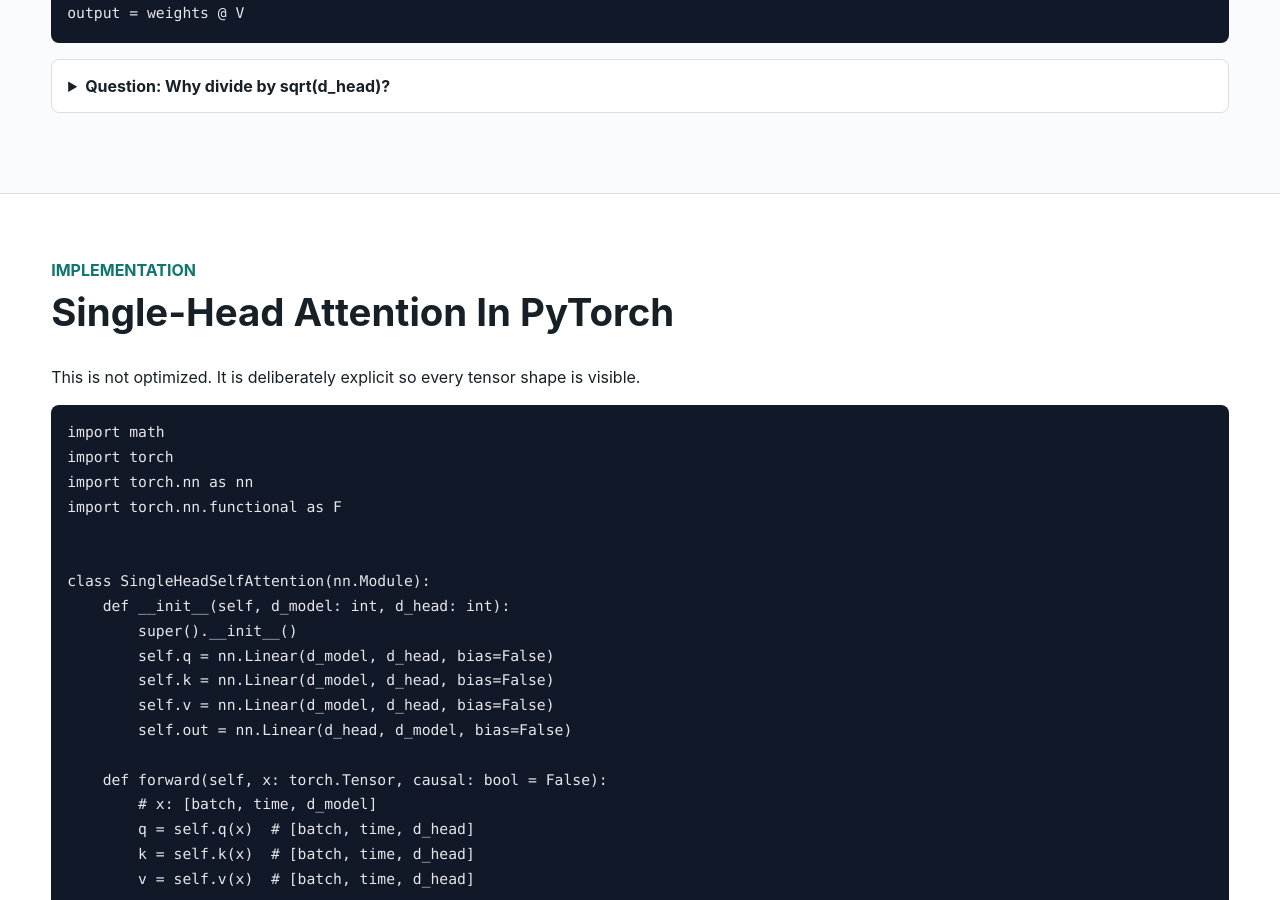
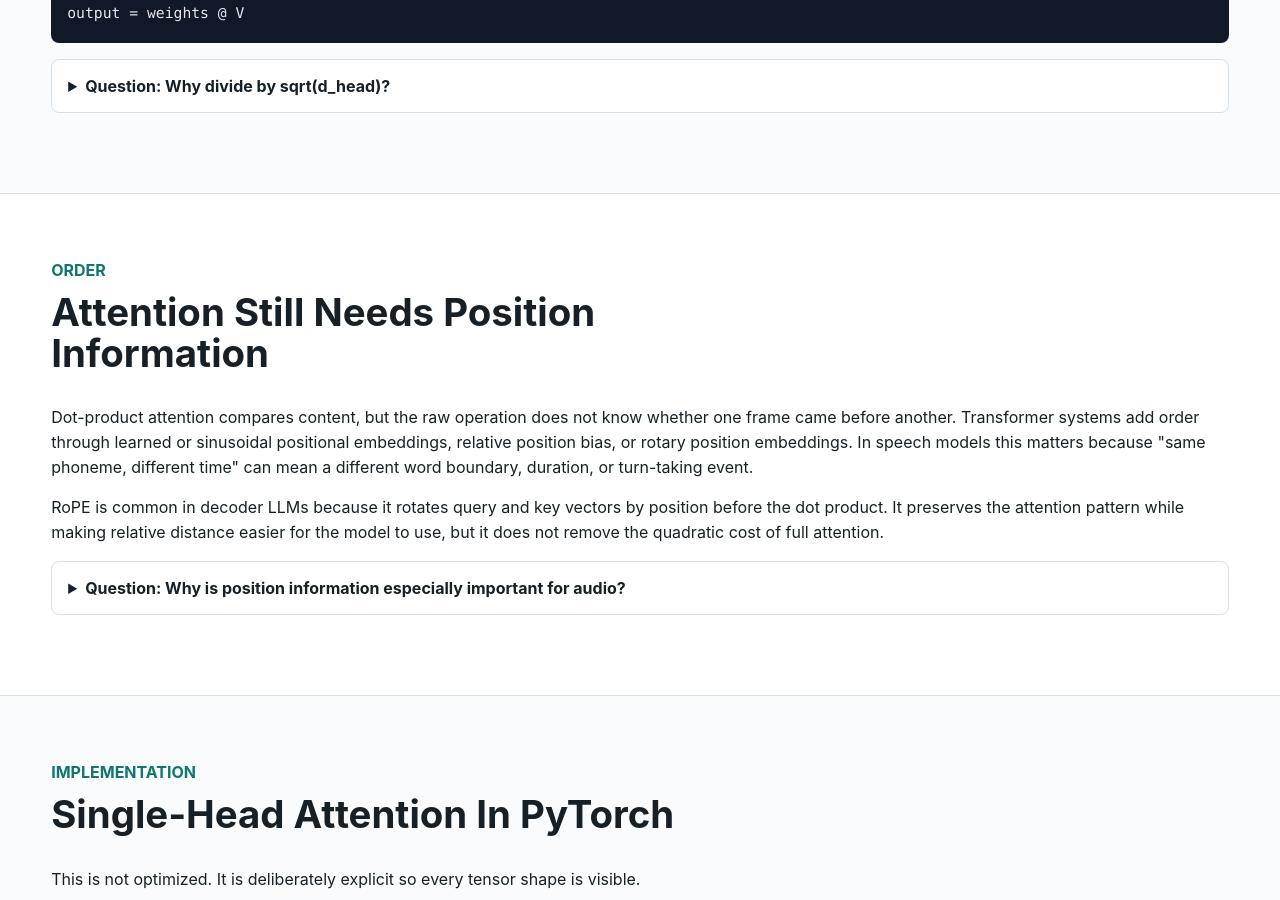
Before and after one commit to kennethli319/kennethli319.github.io, a Jekyll site: the page audio-text-ml-course/lessons/transformers.html, which Jekyll copies as it is, in a window 1280 px wide and 900 px high, scrolled down 1390 px. Built offline with Jekyll 4.4.1, drawn with Linux system fonts in a browser that asks for light colours.

Commit message:
Update transformer lesson position encoding notes

```diff
--- a/audio-text-ml-course/lessons/transformers.html
+++ b/audio-text-ml-course/lessons/transformers.html
@@ -78,6 +78,36 @@ output = weights @ V</code></pre>
           Dot products get larger as vector dimension grows. Without scaling,
           softmax can become too sharp early in training, causing tiny gradients.
           Dividing by sqrt(d_head) keeps score variance more stable.
+        </p>
+      </details>
+    </section>
+
+    <section class="band">
+      <div class="section-head">
+        <p class="eyebrow">Order</p>
+        <h2>Attention Still Needs Position Information</h2>
+      </div>
+      <p>
+        Dot-product attention compares content, but the raw operation does not
+        know whether one frame came before another. Transformer systems add
+        order through learned or sinusoidal positional embeddings, relative
+        position bias, or rotary position embeddings. In speech models this
+        matters because "same phoneme, different time" can mean a different
+        word boundary, duration, or turn-taking event.
+      </p>
+      <p>
+        RoPE is common in decoder LLMs because it rotates query and key vectors
+        by position before the dot product. It preserves the attention pattern
+        while making relative distance easier for the model to use, but it does
+        not remove the quadratic cost of full attention.
+      </p>
+
+      <details class="qa">
+        <summary>Question: Why is position information especially important for audio?</summary>
+        <p>
+          Audio is a dense time series. The model needs both local order, such as
+          which acoustic frames form a phoneme, and longer-range timing, such as
+          pauses, repetitions, speaker changes, and when a reply should stop.
         </p>
       </details>
     </section>
```
